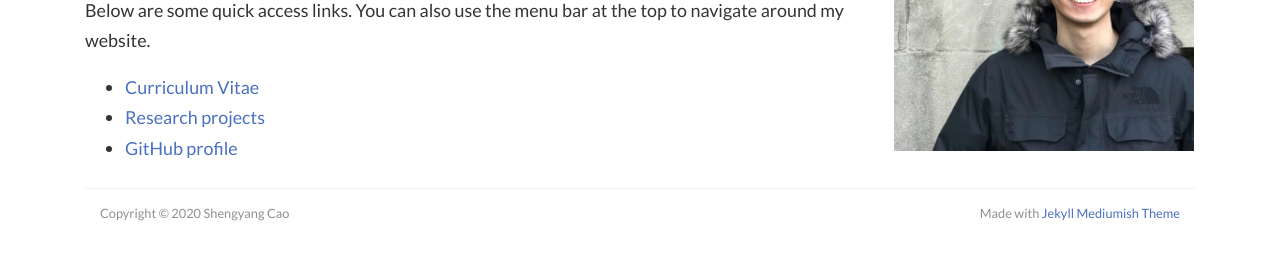
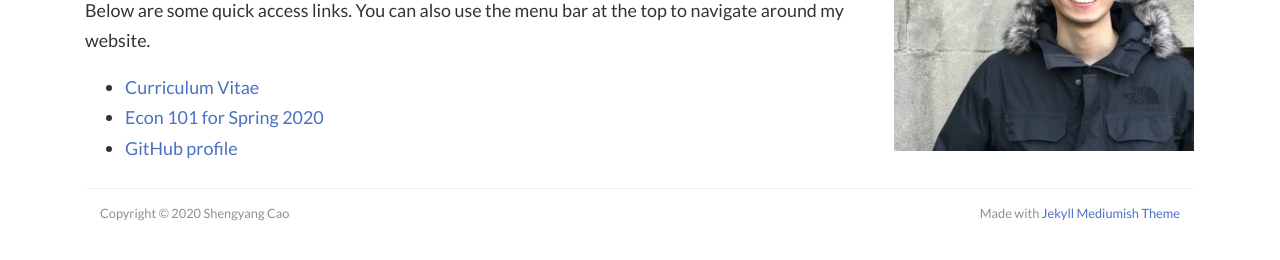
Before and after one commit to scaotravis/scaotravis.github.io, a Jekyll site: the page built from _posts/2018-12-28-home.md, in a window 1280 px wide. Shown: the part 436-696 px from the top of the page. Built offline with Jekyll 4.4.1, drawn with Linux system fonts in a browser that asks for light colours; nearby versions of some CDN libraries; comment, search, counter and statistics services are not loaded.

Commit message:
update homepage

```diff
--- a/_posts/2018-12-28-home.md
+++ b/_posts/2018-12-28-home.md
@@ -39,5 +39,5 @@ I am a first-year economics Ph.D. student at University of Wisconsin-Madison. Th
 Below are some quick access links. You can also use the menu bar at the top to navigate around my website.
 
 * [Curriculum Vitae]({{ site.url }}/downloads/cv_shengyang_cao.pdf)
-* [Research projects]({{ site.url }}/research/)
+* [Econ 101 for Spring 2020]({{ site.url }}/teaching/sp20-101)
 * [GitHub profile](https://github.com/scaotravis/)
```
Also changed, not shown: 3 other files.
